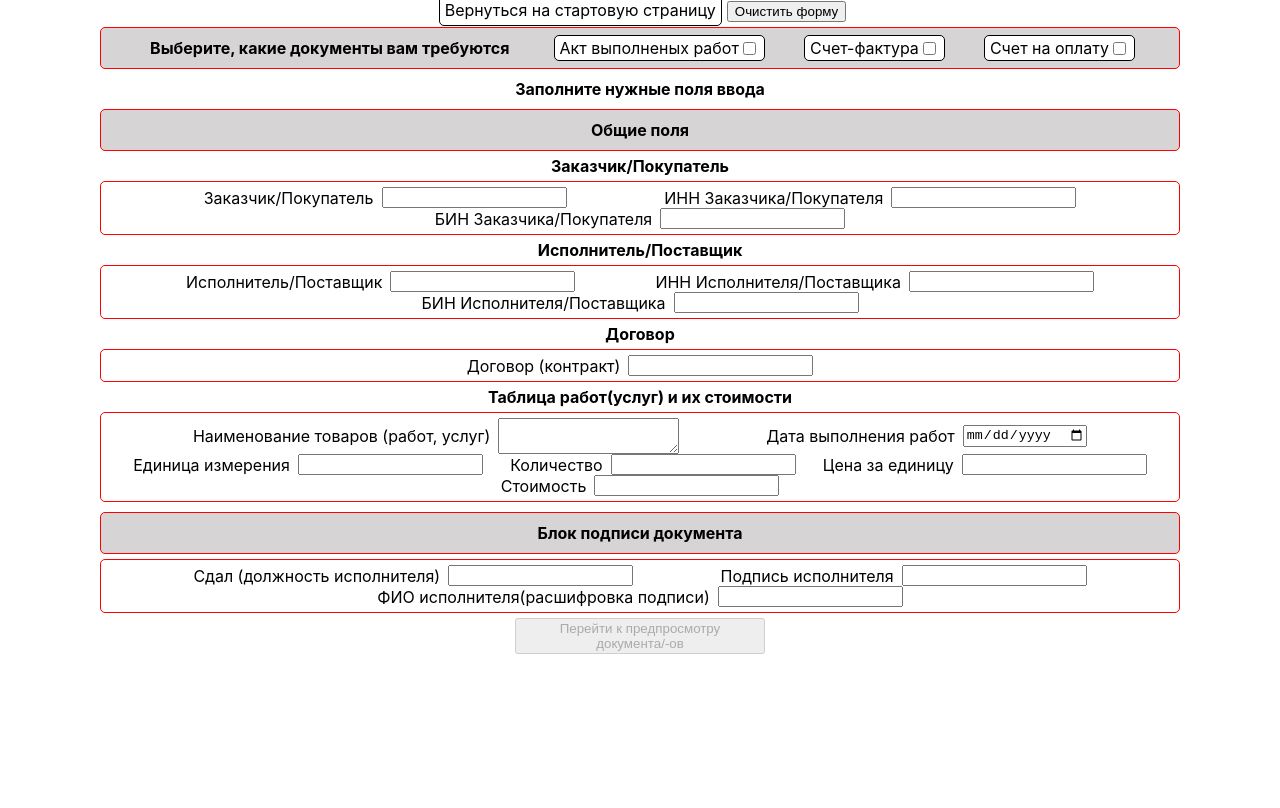
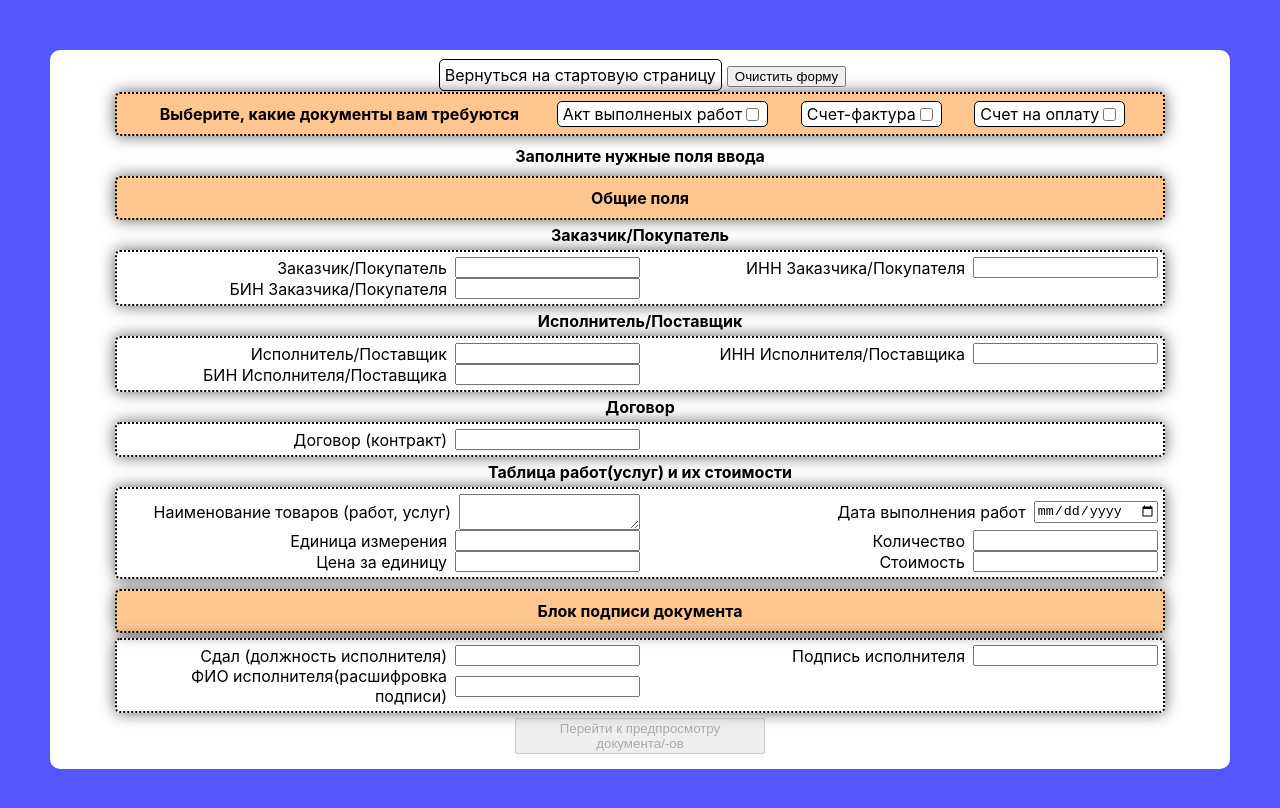
Before and after one commit to frontkot/create-documents, a React (Create React App) app: page /filling in a window 1280 px wide. Shown: the top 808 px of the page. Built offline with nearby package versions, Linux system fonts and the light colour scheme.

Commit message:
add simple styles for document

```diff
--- a/src/Container.scss
+++ b/src/Container.scss
@@ -1,6 +1,12 @@
 .container {
     max-width: 1180px;
     margin: 0 auto;
+    margin: 50px;
+    background-color: rgb(255, 255, 255);
+    padding: 15px;
+    border-radius: 10px;
+
+
     @media screen and (max-width: 768px) and (min-width: 481px) {
         margin-left: 20px;
         margin-right: 20px;
--- a/src/components/FillInputs/FillInputs.js
+++ b/src/components/FillInputs/FillInputs.js
@@ -189,7 +189,7 @@ const FillInputs = () => {
                                     <TextInput className='form-text_input' text='Код заключения платежа банка бенефициара' id='beneficiaryBankCode'/>
                                 </div>
                                 <div className='form-header'>
-                                    <InfoLabel text='Поля для заполнения акта' className='form-info_label' />
+                                    <InfoLabel text='Поля для заполнения счета на оплату' className='form-info_label' />
                                 </div>
                                 <div className='form-block'>
                                     <TextInput className='form-text_input' text='Номер счета на оплату' id='paymentNumber'/>
--- a/src/components/FillInputs/FillInputs.scss
+++ b/src/components/FillInputs/FillInputs.scss
@@ -5,18 +5,25 @@
         justify-content: space-between;
     }
     &-block, &-header {
-        display: flex;
-        align-items: flex-end;
+        display: grid;
+        justify-items: end;
         padding: 5px;
         margin: 5px 50px;
         border-radius: 5px;
-        border: 1px solid red;
+        border: 2px dotted rgb(0, 0, 0);
         flex-wrap: wrap;
         justify-content: space-evenly;
         align-items: center;
+        box-shadow:  0px 0px 15px 0px rgba(50, 50, 50, 0.75);
     }
     &-header {
-        background-color: rgb(214, 212, 212);
+        grid-auto-flow: column;
+    }
+    &-block {
+        grid-template-columns: repeat(2, 1fr);
+    }
+    &-header {
+        background-color: rgb(255, 198, 144);
     }
     &-info_label {
         padding: 5px;
@@ -31,6 +38,8 @@
         align-items: center;
         &_header {
             padding-right: 8px;
+            text-align: end;
+
         }
     }
 }
@@ -44,7 +53,7 @@
         background-color: white;
         border: 1px solid black;
         &_active {
-            background-color: rgba(51, 255, 126, 0.809);
+            background-color: rgb(187, 255, 201);
         }
     }
 }
--- a/src/index.scss
+++ b/src/index.scss
@@ -5,6 +5,8 @@ body {
     sans-serif;
   -webkit-font-smoothing: antialiased;
   -moz-osx-font-smoothing: grayscale;
+  background-color: rgb(86, 86, 255);
+
 }
 
 code {
--- a/src/pages/StartPage/StartPage.scss
+++ b/src/pages/StartPage/StartPage.scss
@@ -1,6 +1,6 @@
 .start-page {
     display: flex;
-    height: 100vh;
+    height: 50vh;
     justify-content: space-around;
     align-items: center;
 
@@ -10,7 +10,6 @@
         color: black;
         padding: 20px;
         border-radius: 10px;
-        margin-top: 50px;
         &:hover {
             background-color: rgb(80, 253, 158);
         }
```
Also changed, not shown: 1 other file (tests, documents, lock files or other folders).
